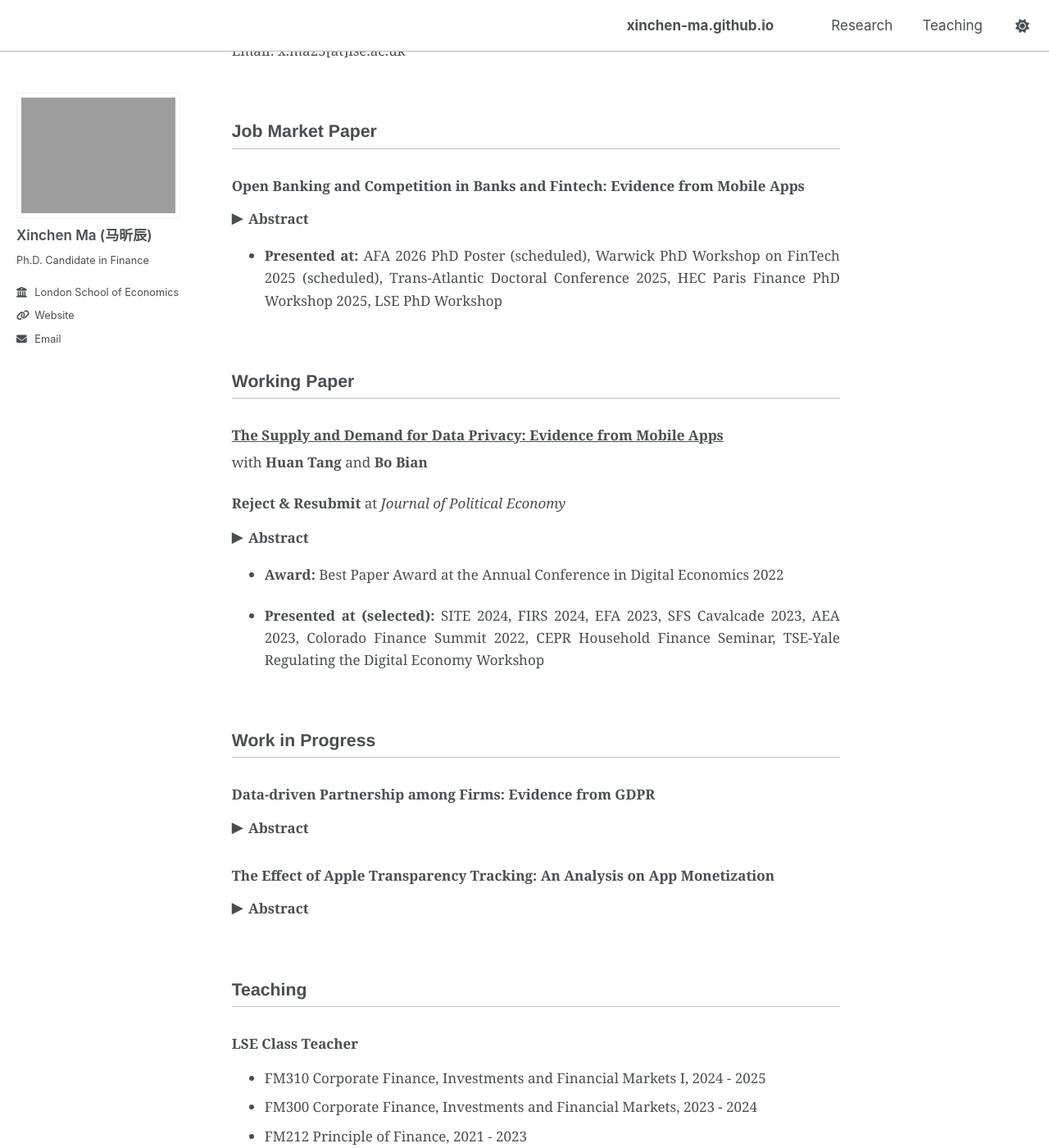
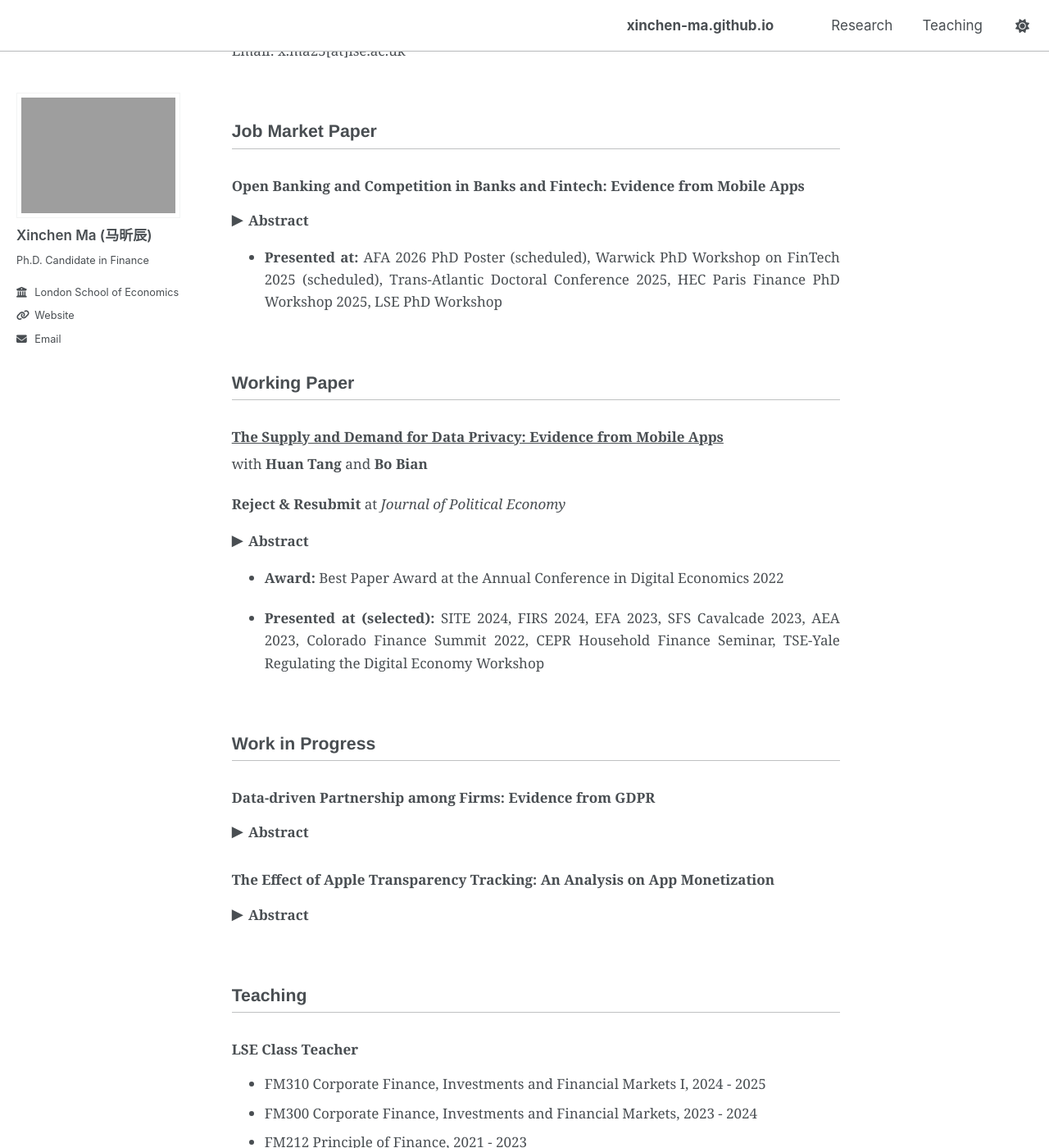
Before and after one commit to xinchen-ma/xinchen-ma.github.io, a Jekyll site: the page built from index.md, in a window 1280 px wide and 1400 px high, scrolled down 257 px. Shown: the whole window at 82% size. Built offline with Jekyll 4.4.1, drawn with Linux system fonts in a browser that asks for light colours; a script that is not in the unit is left out.

Commit message:
Update custom.css

```diff
--- a/assets/css/custom.css
+++ b/assets/css/custom.css
@@ -236,12 +236,12 @@ details.abstract[open] > summary::before { content: "▼"; }
 .page__content p:has(+ details.abstract),
 .page__content ul:has(+ details.abstract),
 .page__content .paper-meta:has(+ details.abstract) {
-  margin-bottom: .4rem;   /* pick your preferred gap */
+  margin-bottom: .45rem;   /* pick your preferred gap */
 }
 
 /* Prevent margin-collapsing from re-introducing variation */
 .page__content details.abstract {
   margin-top: 0;
-  padding-top: .4rem;      /* creates the visible space */
+  padding-top: .45rem;      /* creates the visible space */
   border-top: 0.01px solid transparent; /* also prevents collapsing */
 }
```
